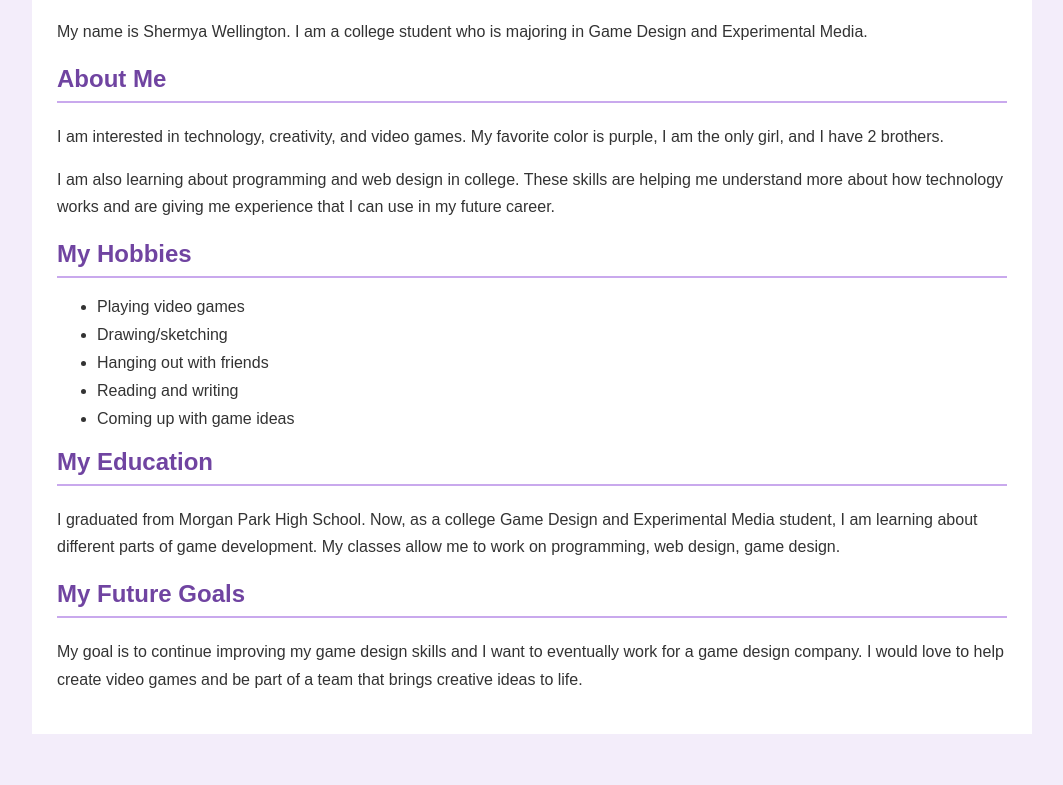
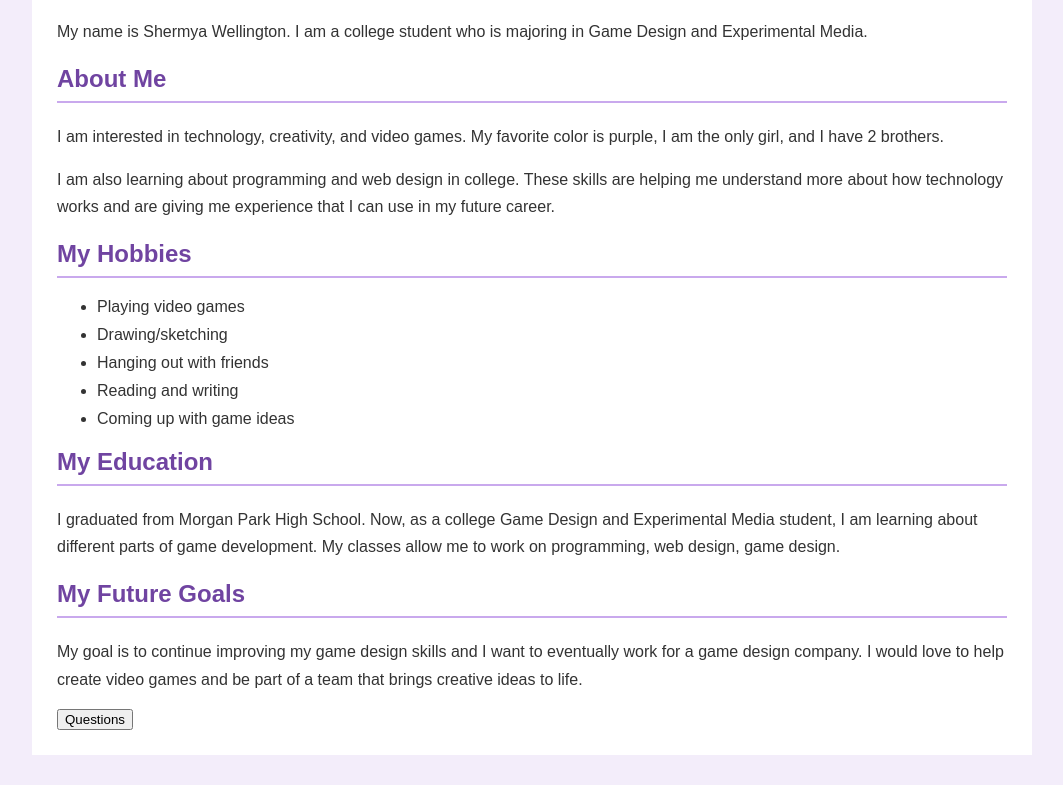
Before and after one commit to ShermyaWellington/ITM361_Project3, a plain HTML site: page index.html in a window 1280 px wide. Shown: the part 537-1322 px from the top of the page, without its empty margins (108-1171 px from the left). Before the commit the page ends 1301 px from the top, so only its background shows below. Drawn offline with Linux system fonts and the light colour scheme.

Commit message:
Add Questions button to index.html

```diff
--- a/index.html
+++ b/index.html
@@ -47,6 +47,8 @@
       <h2>My Future Goals</h2>
 
       <p>My goal is to continue improving my game design skills and I want to eventually work for a game design company. I would love to help create video games and be part of a team that brings creative ideas to life.</p>
+
+      <button id="questions">Questions</button>
     </main>
   </body>
 </html>
```
